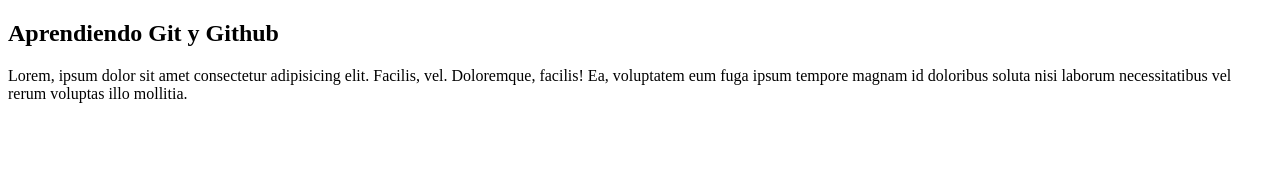
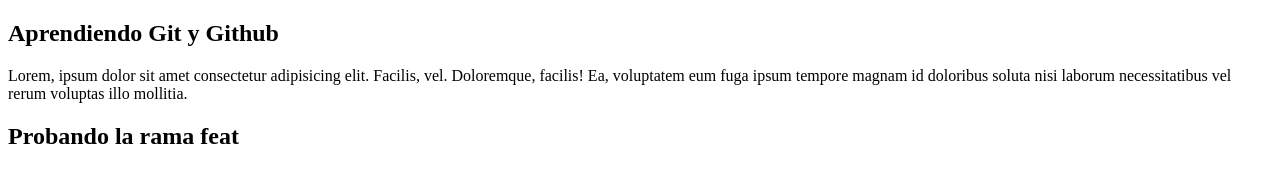
Before and after one commit to matisivadon/demo-coder, a plain HTML site: page index.html in a window 1280 px wide. Drawn offline with Linux system fonts and the light colour scheme.

Commit message:
probando feat

```diff
--- a/index.html
+++ b/index.html
@@ -11,6 +11,7 @@
         <section>
             <h1>Aprendiendo Git y Github</h1>
             <p>Lorem, ipsum dolor sit amet consectetur adipisicing elit. Facilis, vel. Doloremque, facilis! Ea, voluptatem eum fuga ipsum tempore magnam id doloribus soluta nisi laborum necessitatibus vel rerum voluptas illo mollitia.</p>
+            <h2>Probando la rama feat</h2>
         </section>
     </main>
 
```
